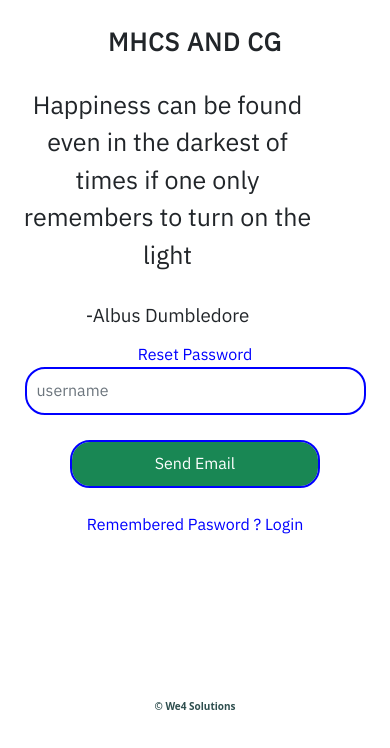
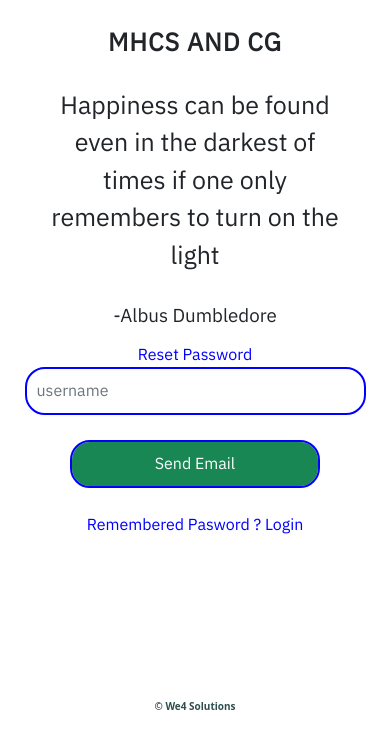
Before and after one commit to srinivas1591/mhcs, a React (Create React App) app: page /forgot in a window 390 px wide. Shown: the top 748 px of the page. Built offline with nearby package versions, Linux system fonts and the light colour scheme; no server answers.

Commit message:
paragraph fixed final

```diff
--- a/src/css/auth.css
+++ b/src/css/auth.css
@@ -87,4 +87,7 @@ Button {
     .alink{
         color: blue;
     }
+    .sub1{
+        margin-right: 0;
+    }
 }
```
